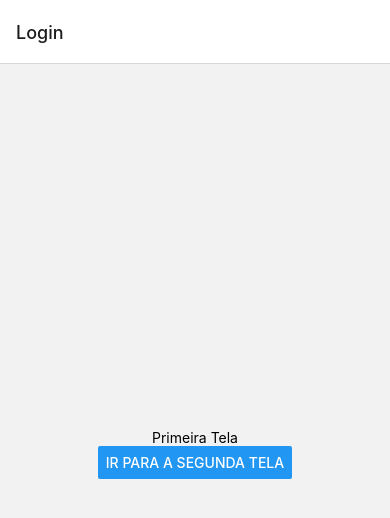
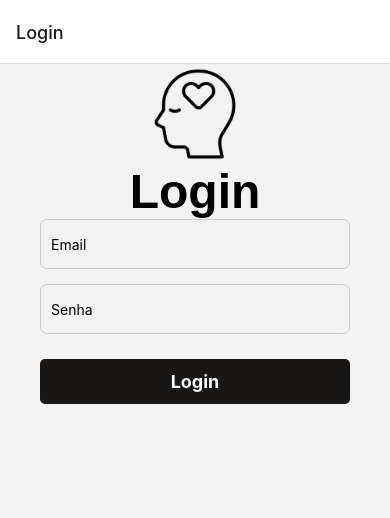
Before and after one commit to Gabriel-C-Araujo/EstacioAlmee, a React Native app: screen /Login in a window 390 px wide. Shown: the top 518 px of the page. Built offline with nearby package versions, Linux system fonts and the light colour scheme; what react-native-calendars would draw is missing.

Commit message:
Alteração para mapeamento das telas.

```diff
--- a/App.js
+++ b/App.js
@@ -3,28 +3,8 @@ import { Button, View, Text } from 'react-native';
 import { NavigationContainer } from '@react-navigation/native';
 import { createNativeStackNavigator } from '@react-navigation/native-stack';
 import CalendarScreen from './calendar.js'
-
-// Tela Inicial
-function HomeScreen({ navigation }) {
-  return (
-    <View style={{ flex: 1, alignItems: 'center', justifyContent: 'center' }}>
-      <Text>Primeira Tela</Text>
-      <Button
-        title="Ir para a segunda tela"
-        onPress={() => navigation.navigate('Calendario')}
-      />
-    </View>
-  );
-}
-
-// Segunda Tela
-function SecondScreen() {
-  return (
-    <View style={{ flex: 1, alignItems: 'center', justifyContent: 'center' }}>
-      <Text>Segunda Tela</Text>
-    </View>
-  );
-}
+import Login from './login.js';
+import EmojiPopup from './telapopup.js'
 
 const Stack = createNativeStackNavigator();
 
@@ -32,8 +12,9 @@ function App() {
   return (
     <NavigationContainer>
       <Stack.Navigator initialRouteName="Home">
-        <Stack.Screen name="Login" component={HomeScreen} />
+        <Stack.Screen name="Login" component={Login} />
         <Stack.Screen name="Calendario" component={CalendarScreen} />
+        <Stack.Screen name="Popup" component={EmojiPopup} />
       </Stack.Navigator>
     </NavigationContainer>
   );
--- a/login.js
+++ b/login.js
@@ -8,9 +8,10 @@ import {
   TextInput,
   View,
 } from "react-native";
-const logo = require("./../assets/logo.png");
 
-export default function Login() {
+const logo = require("./assets/logo.png");
+
+export default function Login({ navigation }) {
   const { username, setUsername } = useState("");
   const { password, setPassword } = useState("");
 
@@ -42,7 +43,7 @@ export default function Login() {
       <View style={styles.buttonView}>
         <Pressable
           style={styles.button}
-          onPress={() => Alert.alert("Sucesso!", "Redirecionando...")}
+          onPress={() => navigation.navigate('Calendario')}
         >
           <Text style={styles.buttonText}>Login</Text>
         </Pressable>
```
